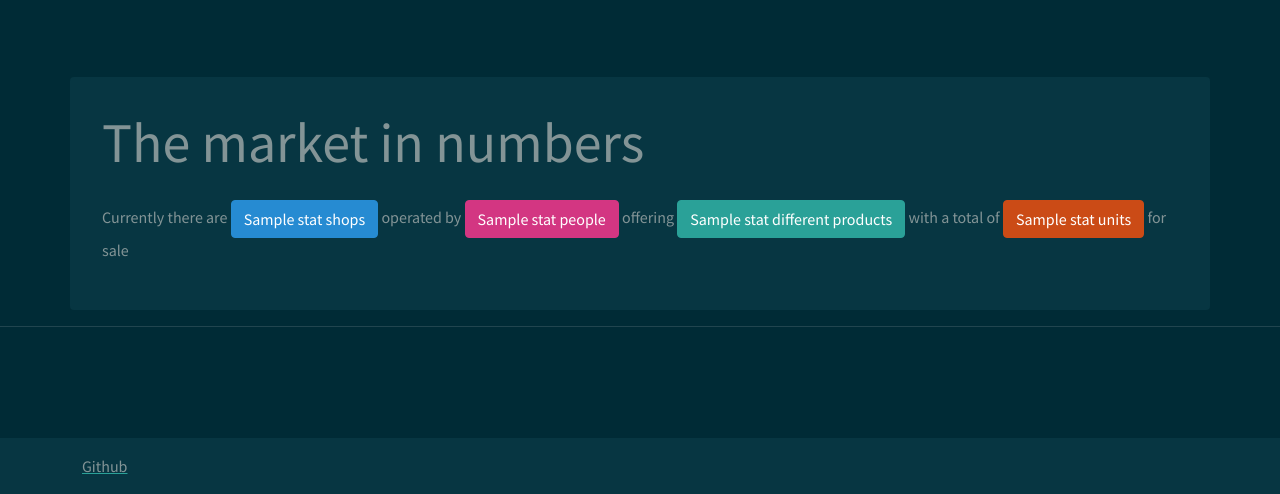
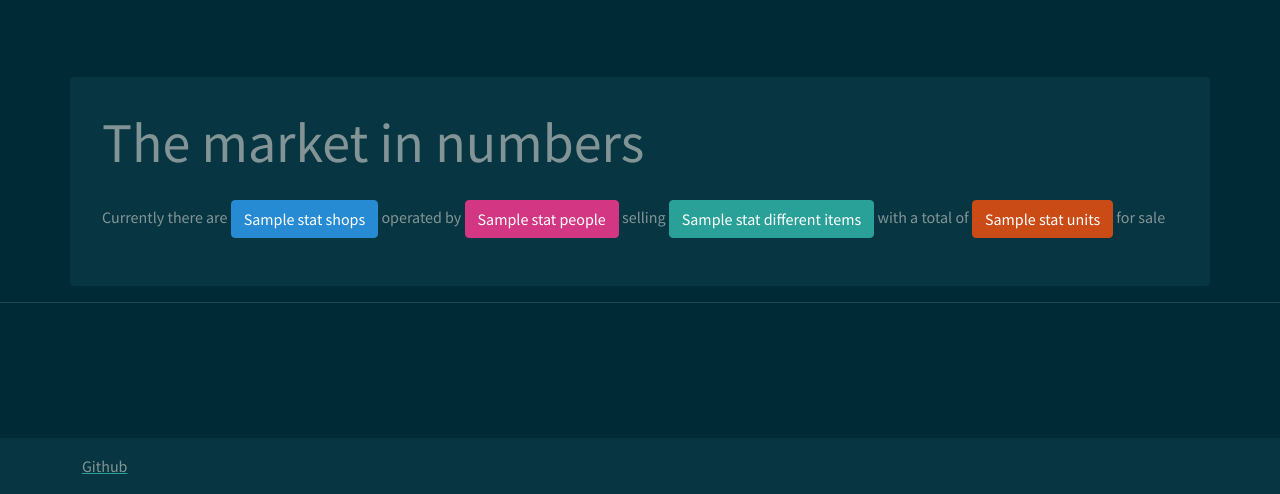
Before and after one commit to Veikkosuhonen/RuokaNet, a Flask app: template templates/index.html in a window 1280 px wide. Shown: the part 306-800 px from the top of the page. Run offline with Flask 2, Linux system fonts and the light colour scheme; the template is opened without the code that fills it: most values are stand-ins (such as "Sample title", 1, 10 or a date in 2020).

Commit message:
changed wording

```diff
--- a/templates/index.html
+++ b/templates/index.html
@@ -16,7 +16,7 @@
         <p>
             Currently there are <a href="/shops" class="btn btn-info">{{stats[0]}} shops</a>
             operated by <a href="/users" class="btn btn-danger">{{stats[1]}} people</a>
-            offering <a href="/items" class="btn btn-success">{{stats[2]}} different products</a>
+            selling <a href="/items" class="btn btn-success">{{stats[2]}} different items</a>
             with a total of <a href="/products" class="btn btn-warning">{{stats[3]}} units</a> for sale
         </p>
     </div>
```
